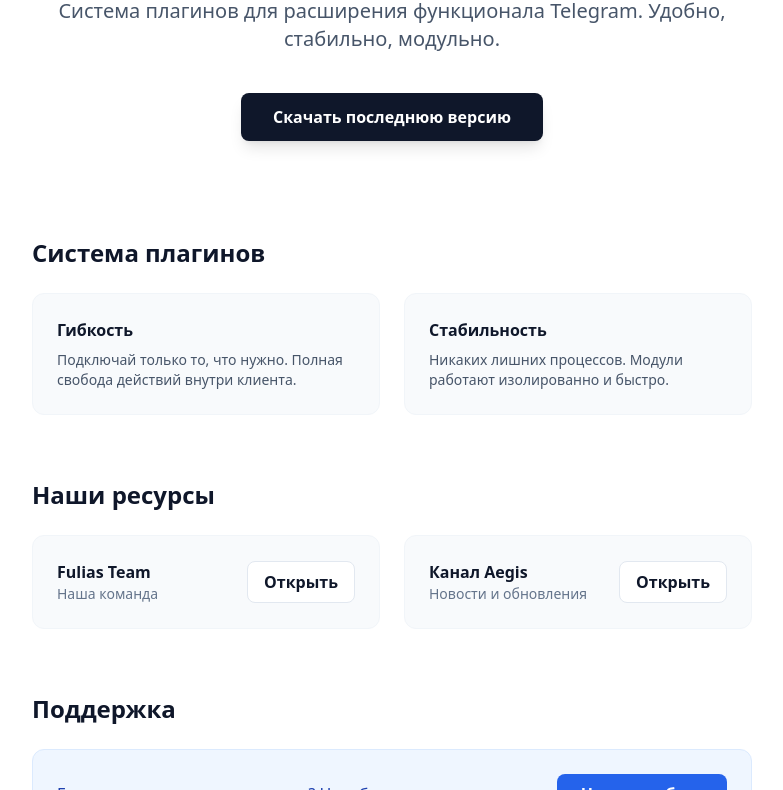
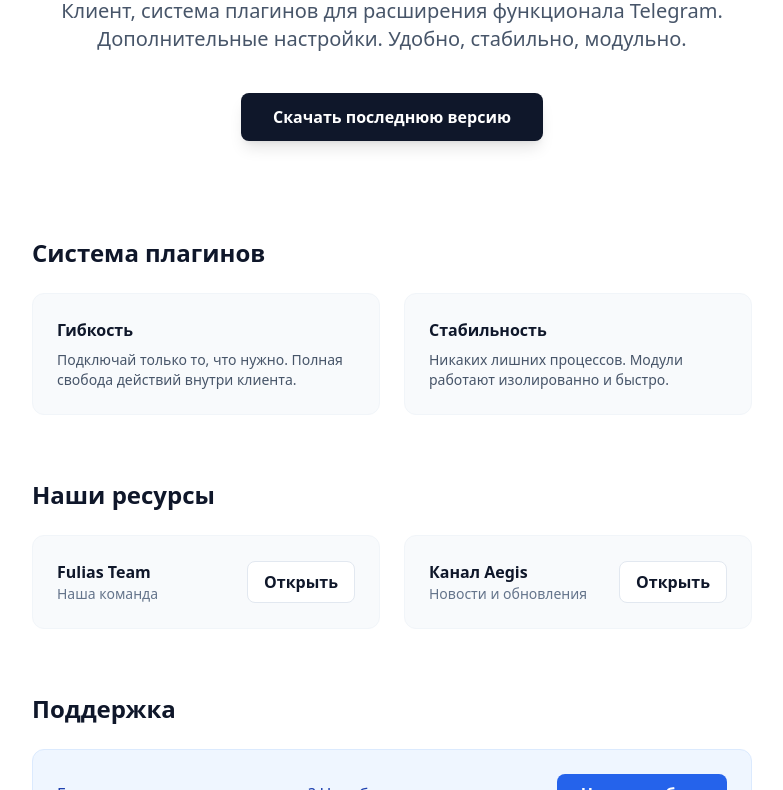
Before and after one commit to KirillHojji/aegispage, a plain HTML site: page index.html in a window 1280 px wide. Shown: the part 183-973 px from the top of the page, without its empty margins (248-1031 px from the left). Drawn offline with nearby package versions, Linux system fonts and the light colour scheme; no server answers.

Commit message:
Update index.html

```diff
--- a/index.html
+++ b/index.html
@@ -4,7 +4,7 @@
 <head>
     <meta charset="UTF-8">
     <meta name="viewport" content="width=device-width, initial-scale=1.0">
-    <title>Aegis | System</title>
+    <title>Aegis | Client</title>
     <link rel="icon" type="image/png" href="icon.png">
     <script src="https://cdn.tailwindcss.com"></script>
 </head>
@@ -13,7 +13,7 @@
     <!-- Header -->
     <header class="max-w-3xl mx-auto px-6 py-24 text-center">
         <h1 class="text-6xl font-extrabold tracking-tighter mb-6">AEGIS</h1>
-        <p class="text-xl text-slate-600 mb-10">Система плагинов для расширения функционала Telegram. Удобно, стабильно, модульно.</p>
+        <p class="text-xl text-slate-600 mb-10">Клиент, система плагинов для расширения функционала Telegram. Дополнительные настройки. Удобно, стабильно, модульно.</p>
 
         <div class="relative inline-block text-left" id="download-wrapper">
             <button onclick="toggleMenu(event)" class="bg-slate-900 text-white px-8 py-3 rounded-lg font-bold hover:bg-slate-800 transition shadow-lg">
```
